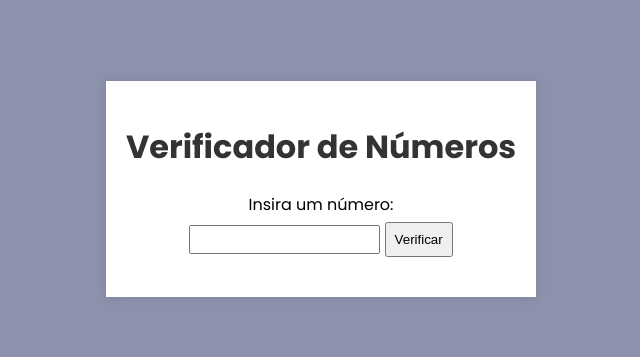
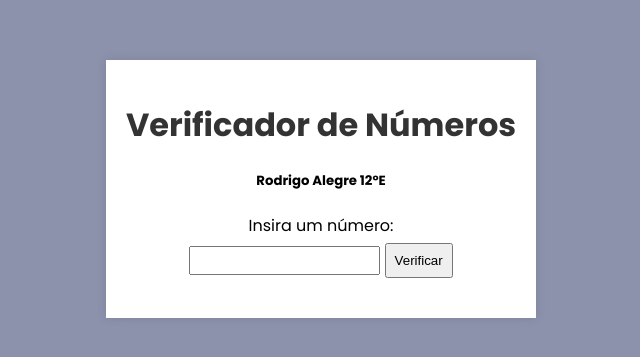
Before and after one commit to Alegree/Verificador-de-Numeros-Atividade---011, a plain HTML site: page index.html in a window 1280 px wide. Shown: the part 211-568 px from the top of the page, without its empty margins (319-959 px from the left). Drawn offline with Linux system fonts and the light colour scheme.

Commit message:
Add files via upload

```diff
--- a/index.html
+++ b/index.html
@@ -11,6 +11,7 @@
 <body>
     <div class="container">
         <h1>Verificador de Números</h1>
+        <h5>Rodrigo Alegre 12ºE</h5>
         <form id="numberForm">
             <label for="numberInput">Insira um número:</label>
             <input type="number" id="numberInput" required>
```
